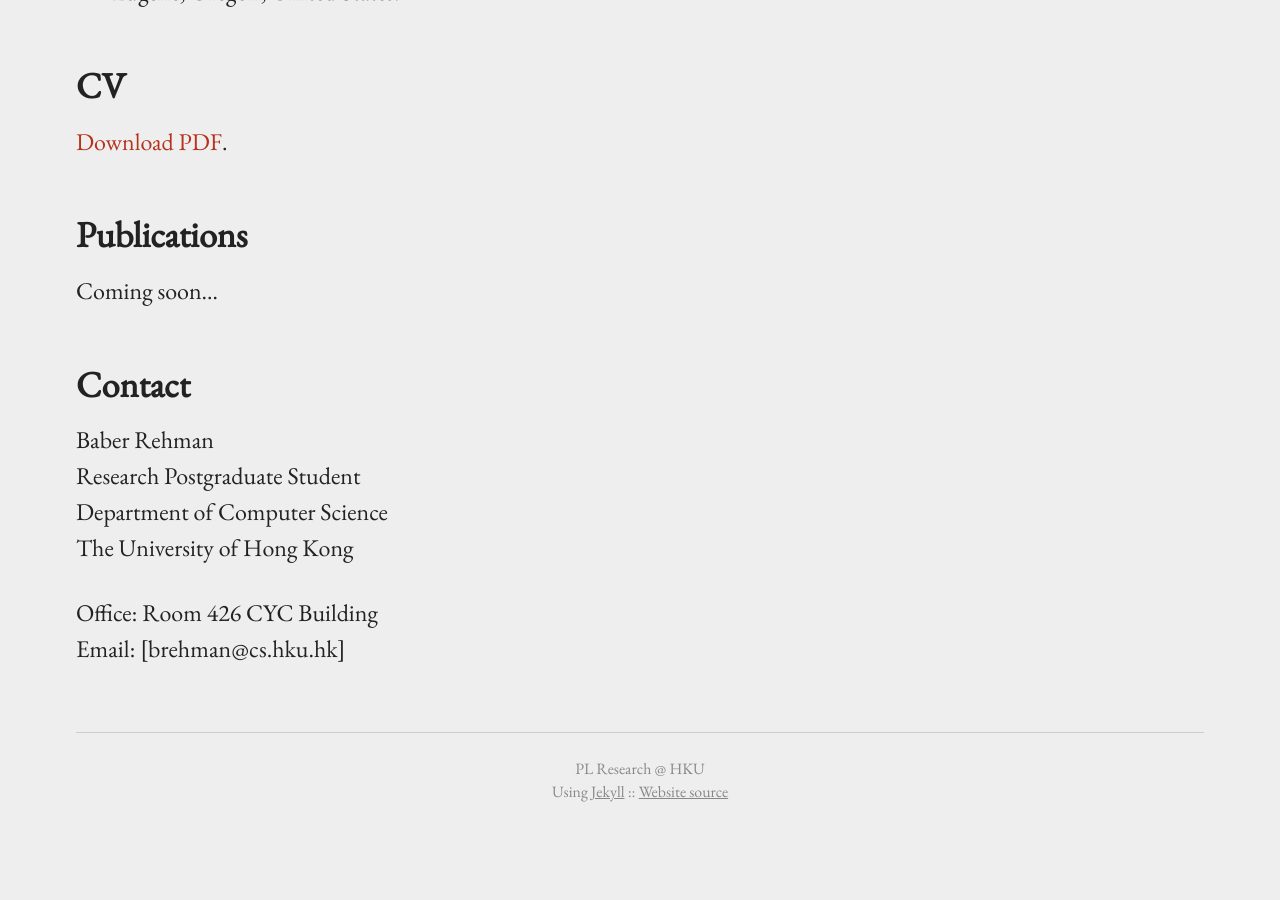
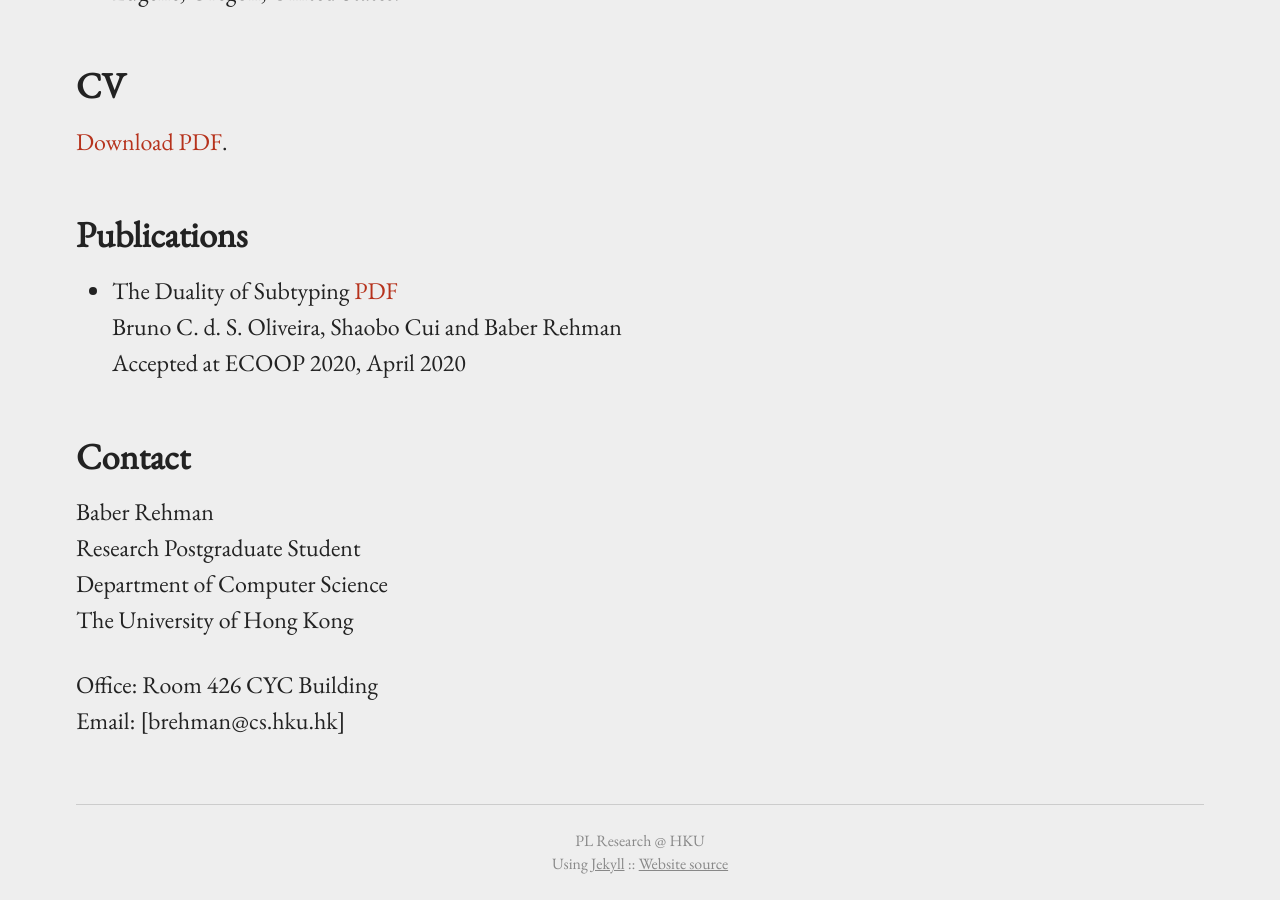
Before and after one commit to baberrehman/baberrehman.github.io, a Jekyll site: the page built from index.md, in a window 1280 px wide and 900 px high, scrolled down 1923 px. Built offline with Jekyll 4.4.1, drawn with Linux system fonts in a browser that asks for light colours; before the commit the page ends 2751 px from its top, so only the background shows below that.

Commit message:
ecoop2020

```diff
--- a/index.md
+++ b/index.md
@@ -60,9 +60,10 @@ My research area is functional programming. I have few years of experience worki
 [Download PDF](files/cv.pdf).
 
 ## Publications
-
-Coming soon...
-
+* The Duality of Subtyping
+[PDF](files/duo_ecoop2020.pdf) <br />
+Bruno C. d. S. Oliveira, Shaobo Cui and Baber Rehman <br />
+Accepted at ECOOP 2020, April 2020
 
 ## Contact
 
```
Also changed, not shown: 1 other file.
